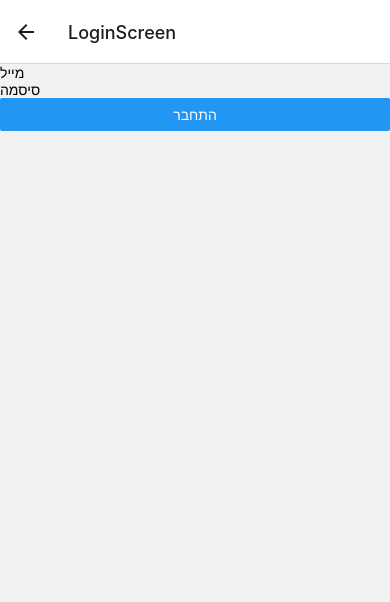
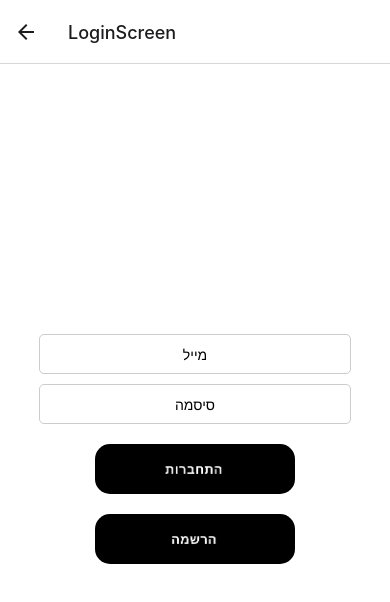
Before and after one commit to hazanido/APP_Project_management, a React Native app in the folder Frontend/: screen /LoginScreen in a window 390 px wide. Shown: the top 602 px of the page. Built offline with nearby package versions, Linux system fonts and the light colour scheme.

Commit message:
fix login

```diff
--- a/Frontend/src/screens/LoginScreen.js
+++ b/Frontend/src/screens/LoginScreen.js
@@ -1,6 +1,5 @@
-
 import React, { useState } from 'react';
-import { View, TextInput, Button, Text } from 'react-native';
+import { View, TextInput, Text, Image, StyleSheet, TouchableOpacity } from 'react-native';
 import axios from '../api/backendAPI';
 
 const LoginScreen = ({ navigation }) => {
@@ -14,8 +13,7 @@ const LoginScreen = ({ navigation }) => {
         email,
         password,
       });
-      // add token to local storage
-      console.log(response.data);
+      // add test and token to axios headers
       navigation.navigate('HomeScreen');
     } catch (error) {
       setErrorMessage('התחברות נכשלה. בדוק את פרטי הכניסה.');
@@ -23,24 +21,67 @@ const LoginScreen = ({ navigation }) => {
   };
 
   return (
-    <View>
+    <View style={styles.container}>
       <TextInput
-        placeholder="מייל"
-        value={email}
-        onChangeText={setEmail}
-        keyboardType="email-address"
-        autoCapitalize="none"
+           style={styles.input}
+           placeholder="מייל"
+           value={email}
+           onChangeText={setEmail}
+           keyboardType="email-address"
+           autoCapitalize="none"
+           autoCorrect={false}
+           returnKeyType="next"
       />
       <TextInput
+        style={styles.input}
         placeholder="סיסמה"
         value={password}
         onChangeText={setPassword}
         secureTextEntry
       />
-      {errorMessage ? <Text>{errorMessage}</Text> : null}
-      <Button title="התחבר" onPress={handleLogin} />
+      {errorMessage ? <Text style={styles.error}>{errorMessage}</Text> : null}
+
+
+      <TouchableOpacity onPress={handleLogin}>
+        <Image source={require('../../assets/login_he.png')} style={styles.buttonImage} />
+      </TouchableOpacity>
+
+
+      <TouchableOpacity onPress={() => navigation.navigate('RegisterScreen')}>
+        <Image source={require('../../assets/Register_he.png')} style={styles.buttonImage} />
+      </TouchableOpacity>
     </View>
   );
 };
 
+const styles = StyleSheet.create({
+  container: {
+    flex: 1,
+    justifyContent: 'center',
+    alignItems: 'center',
+    backgroundColor: '#fff',
+  },
+  input: {
+    width: '80%',
+    height: 40,
+    borderColor: '#ccc',
+    borderWidth: 1,
+    marginBottom: 10,
+    paddingHorizontal: 10,
+    borderRadius: 5,
+    textAlign: 'center',
+  },
+  error: {
+    color: 'red',
+    marginBottom: 10,
+  },
+  buttonImage: {
+    width: 200,
+    height: 50,
+    marginVertical: 10,
+    borderRadius: 15,
+    overflow: 'hidden',
+  },
+});
+
 export default LoginScreen;
```
Also changed, not shown: Frontend/assets/Register_he.png (added), Frontend/assets/login_he.png (added).
